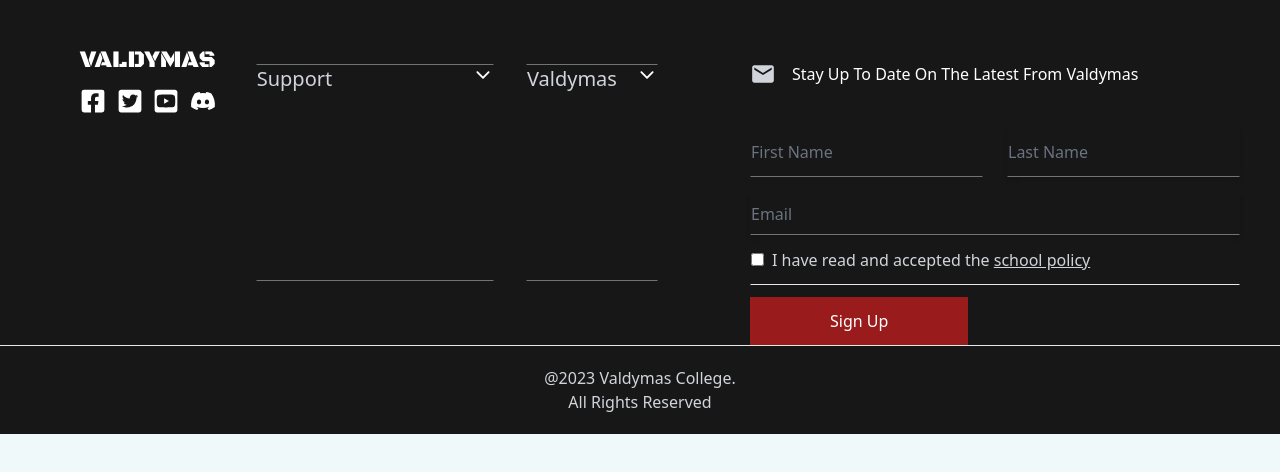
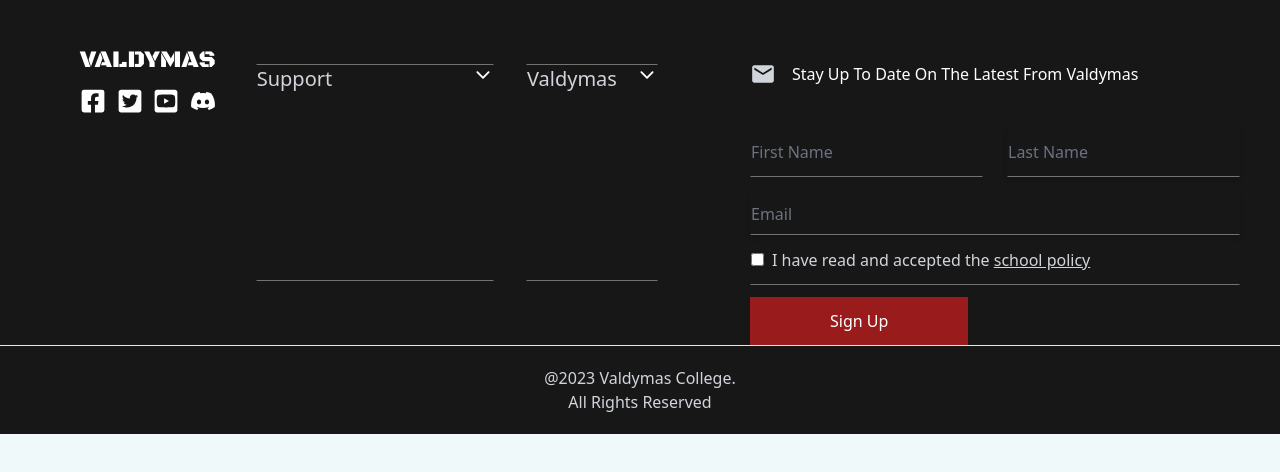
Before and after one commit to Jeremiah-jay18/Responsive-Tailwind-Footer, a React (Vite) app: page / in a window 1280 px wide. Shown: the top 472 px of the page. Built offline with nearby package versions, Linux system fonts and the light colour scheme.

Commit message:
Update Footer.jsx

```diff
--- a/src/Components/Footer.jsx
+++ b/src/Components/Footer.jsx
@@ -81,7 +81,7 @@ const boxTwo= info.map((item,i)=>{
         </div>
         <input type="email" className="bg-neutral-900 py-2 placeholder-gray-500 bg-black shadow-md border
          border-b-neutral-500 border-t-neutral-900  border-r-neutral-900 border-l-neutral-900 outline-none w-full" placeholder='Email'/>
-         <div className='py-3 border border-t-neutral-900  border-r-neutral-900 border-l-neutral-900'>
+         <div className='py-3 border border-t-neutral-900  border-r-neutral-900 border-l-neutral-900 border-b-neutral-500'>
          <p>
           <label htmlFor="agree">
          <input id='agree'type="checkbox" className=' mr-2'/><span className="text-gray-300 sm:text-xs">I have read and accepted the <Link className='underline' to =''>school policy</Link></span>
```
